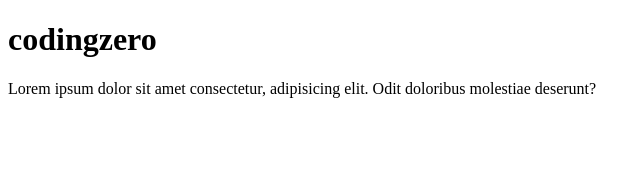
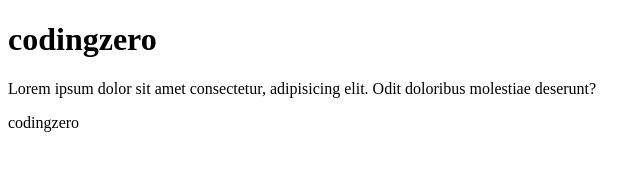
Before and after one commit to Codingzero31/First_project, a plain HTML site: page index.html in a window 1280 px wide. Shown: the full height of the page, 0-640 px from the left. Drawn offline with Linux system fonts and the light colour scheme.

Commit message:
Update index.html

```diff
--- a/index.html
+++ b/index.html
@@ -11,7 +11,7 @@
 <body>
     <h1>codingzero</h1>
     <p>Lorem ipsum dolor sit amet consectetur, adipisicing elit. Odit doloribus molestiae deserunt?</p>
-
+    <p> codingzero </p>
 </body>
 
 </html>
```
